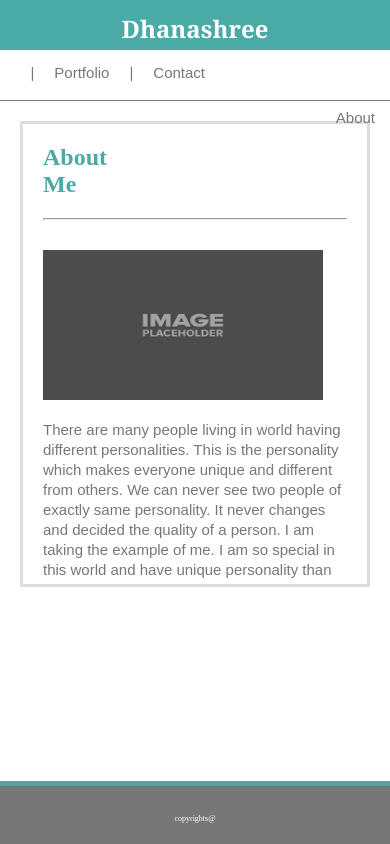
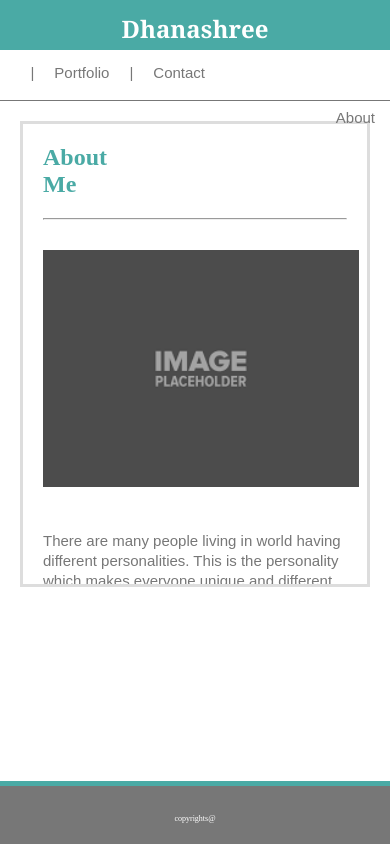
Before and after one commit to Dvp24/Responsive_portfolio, a plain HTML site: page index.html in a window 390 px wide. Drawn offline with Linux system fonts and the light colour scheme.

Commit message:
first page1

```diff
--- a/assets/css/style.css
+++ b/assets/css/style.css
@@ -223,5 +223,12 @@ h4{
         width: auto;
         overflow: auto;
     }
+    img{
+        float: none;
+        width: 92%;
+        /* margin-right: 20px; */
+        height: auto;
+        align-box: center;
+    }
 
 }
```
